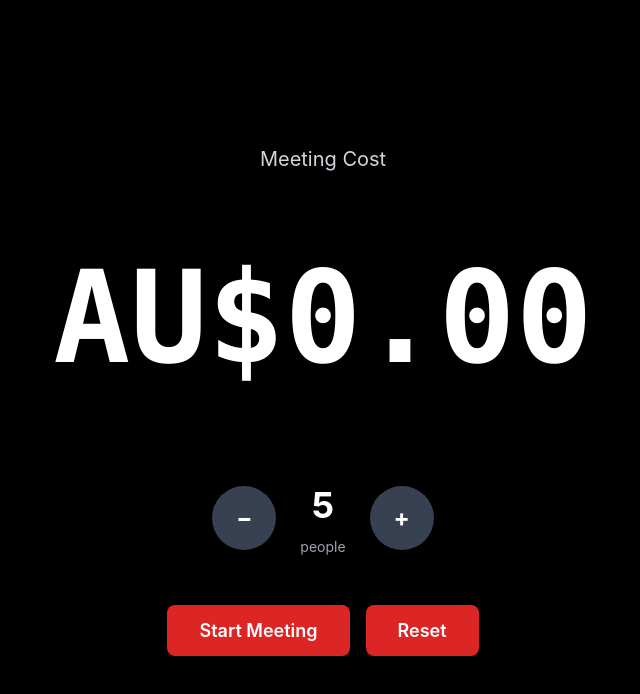
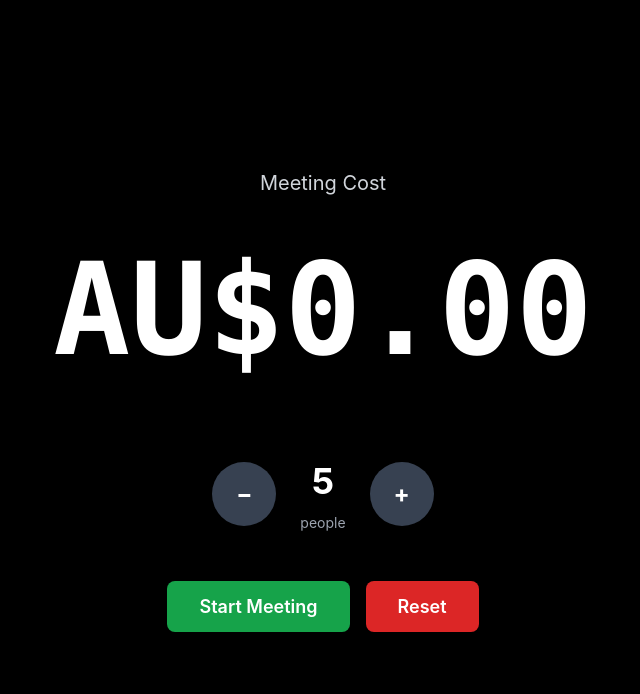
Before and after one commit to bjobrien1980/meeting-timer, a React (Create React App) app: page / in a window 1280 px wide. Shown: the top 694 px of the page, without its empty margins (317-957 px from the left). Built offline with nearby package versions, Linux system fonts and the light colour scheme.

Commit message:
Fix Start Meeting button color to green and adjust title spacing

```diff
--- a/src/index.css
+++ b/src/index.css
@@ -22,12 +22,18 @@ body {
   padding: 2rem;
 }
 
+.cost-label {
+  font-size: 1.25rem;
+  color: #d1d5db;
+  margin-bottom: 1rem;
+  text-align: center;
+}
+
 .cost-display {
   font-size: 6rem;
   font-family: ui-monospace, SFMono-Regular, "SF Mono", Consolas, "Liberation Mono", Menlo, monospace;
   font-weight: bold;
   color: #ffffff;
-  margin-bottom: 1rem;
   text-align: center;
 }
 
@@ -35,12 +41,6 @@ body {
   .cost-display {
     font-size: 8rem;
   }
-}
-
-.cost-label {
-  font-size: 1.25rem;
-  color: #d1d5db;
-  margin-bottom: 3rem;
 }
 
 .people-counter {
@@ -102,12 +102,12 @@ body {
 }
 
 .start-button {
-  background-color: #dc2626;
+  background-color: #16a34a;
   color: #ffffff;
 }
 
 .start-button:hover {
-  background-color: #b91c1c;
+  background-color: #15803d;
 }
 
 .pause-button {
```
